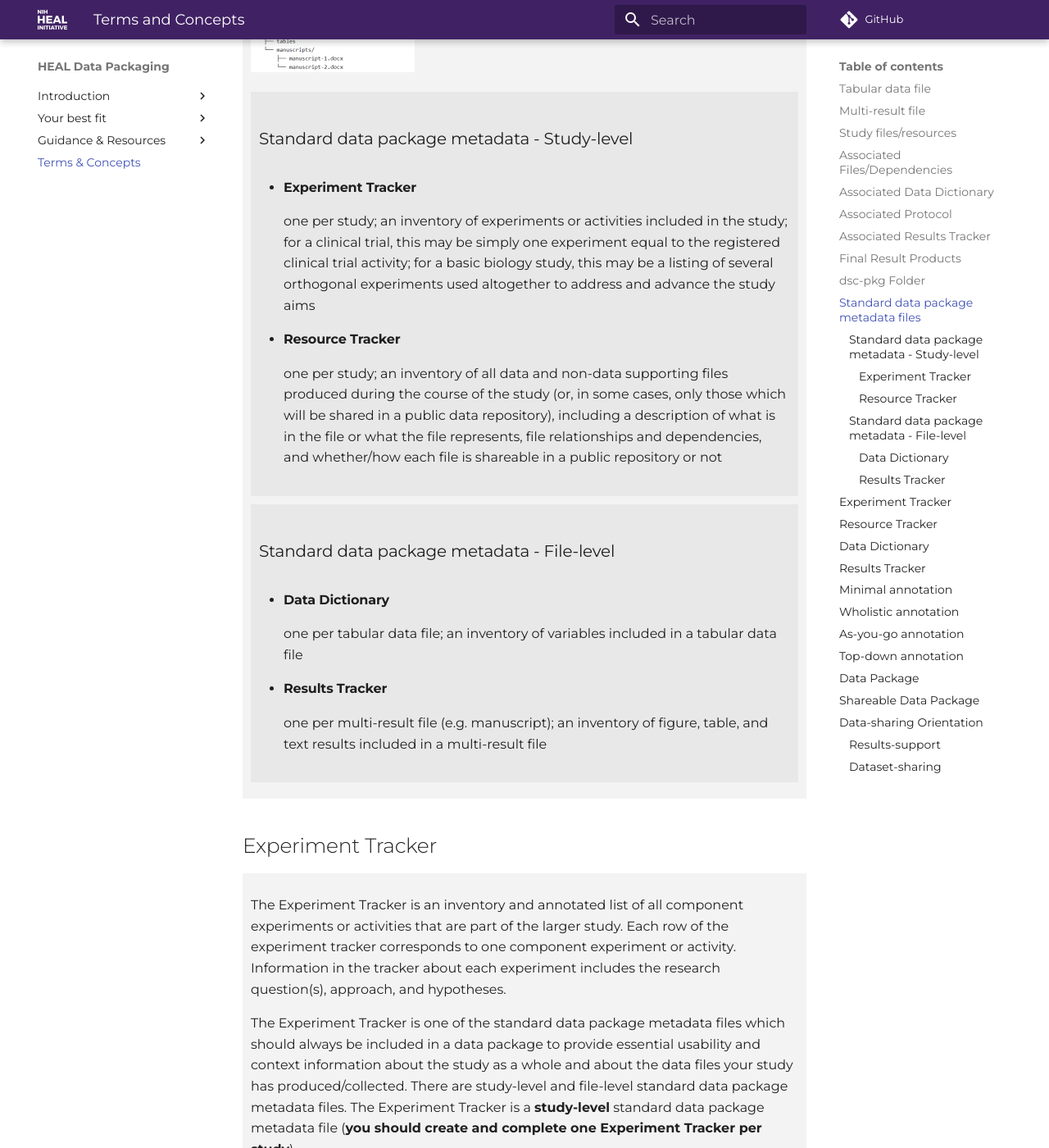
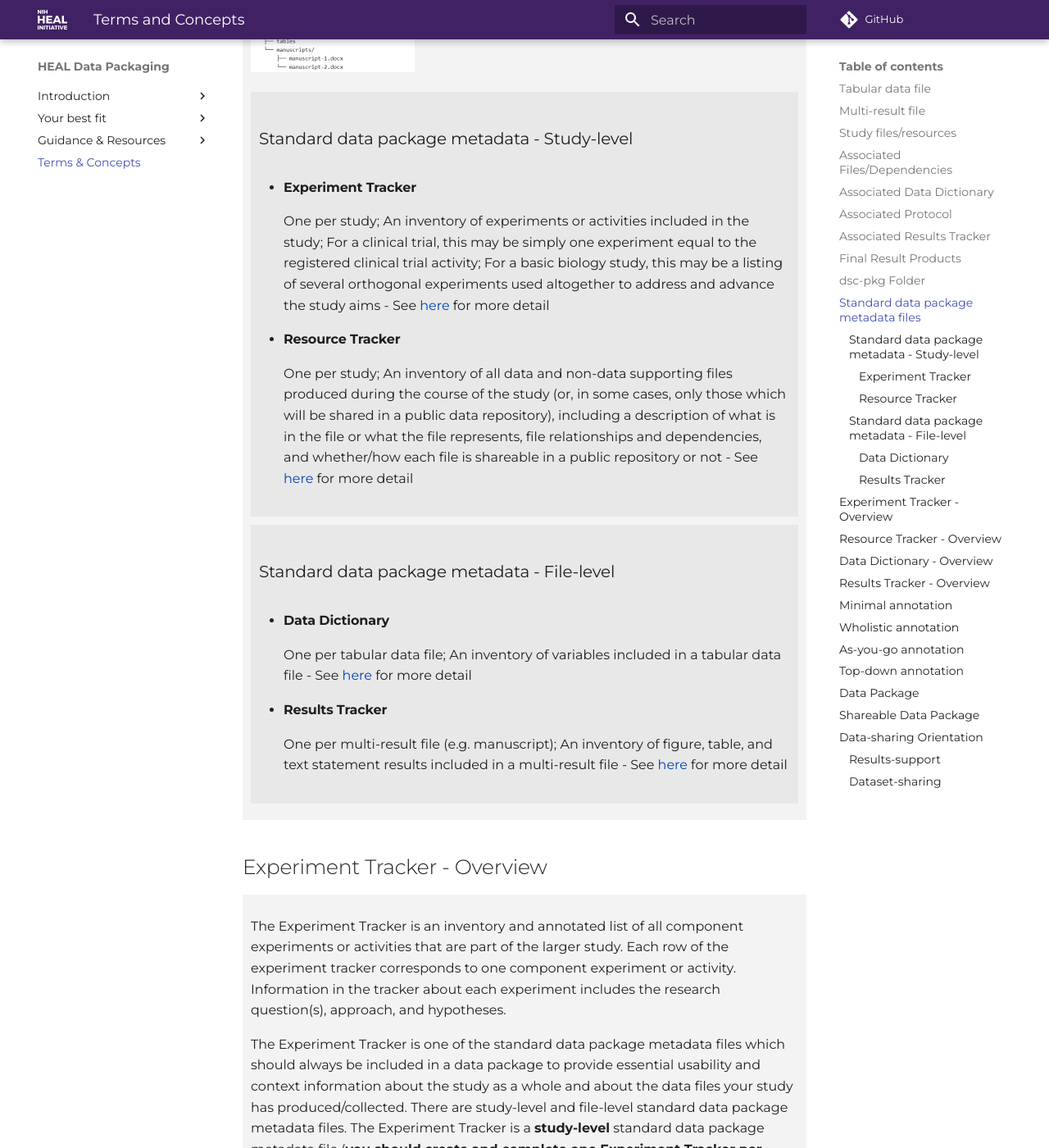
Before and after one commit to norc-heal/heal-data-pkg-guide, an MkDocs documentation site: the page built from docs/terms/index.md, in a window 1280 px wide and 1400 px high, scrolled down 4363 px. Shown: the whole window at 82% size. Built offline with MkDocs 1.6.1 and Material for MkDocs 9.7.7, drawn with Linux system fonts in a browser that asks for light colours; comment, search, counter and statistics services are not loaded; some of the changed text lies outside the part shown.

Commit message:
added links to detail on each of the standard metadata file types from standard data package metadata files entry

```diff
--- a/docs/terms/index.md
+++ b/docs/terms/index.md
@@ -132,9 +132,9 @@ Standard metadata file types that, altogether, provide essential usability and c
 ### Standard data package metadata - Study-level
 
 * #### **Experiment Tracker**
-     one per study; an inventory of experiments or activities included in the study; for a clinical trial, this may be simply one experiment equal to the registered clinical trial activity; for a basic biology study, this may be a listing of several orthogonal experiments used altogether to address and advance the study aims
+     One per study; An inventory of experiments or activities included in the study; For a clinical trial, this may be simply one experiment equal to the registered clinical trial activity; For a basic biology study, this may be a listing of several orthogonal experiments used altogether to address and advance the study aims - See [here](#experiment-tracker-overview) for more detail
 * #### **Resource Tracker**
-     one per study; an inventory of all data and non-data supporting files produced during the course of the study (or, in some cases, only those which will be shared in a public data repository), including a description of what is in the file or what the file represents, file relationships and dependencies, and whether/how each file is shareable in a public repository or not
+     One per study; An inventory of all data and non-data supporting files produced during the course of the study (or, in some cases, only those which will be shared in a public data repository), including a description of what is in the file or what the file represents, file relationships and dependencies, and whether/how each file is shareable in a public repository or not - See [here](#resource-tracker-overview) for more detail
 
 </div>
 
@@ -143,15 +143,15 @@ Standard metadata file types that, altogether, provide essential usability and c
 ### Standard data package metadata - File-level
 
 * #### **Data Dictionary**
-     one per tabular data file; an inventory of variables included in a tabular data file
+     One per tabular data file; An inventory of variables included in a tabular data file - See [here](#data-dictionary-overview) for more detail
 * #### **Results Tracker**
-     one per multi-result file (e.g. manuscript); an inventory of figure, table, and text results included in a multi-result file
+     One per multi-result file (e.g. manuscript); An inventory of figure, table, and text statement results included in a multi-result file - See [here](#results-tracker-overview) for more detail
 
 </div>
 
 </div>
 
-## Experiment Tracker
+## Experiment Tracker - Overview
 
 <div markdown="1" style="background-color:rgba(0, 0, 0, 0.0470588); text-align:left; vertical-align: top; padding:10px 10px;">
 
@@ -164,13 +164,13 @@ Please follow the links below for additional information on:
 * [Standard data package metadata files](#standard-data-package-metadata-files)
 * [Standard data package metadata files - Study-level](#standard-data-package-metadata-study-level)
 * [Experiment Tracker overview](#experiment-tracker)
-* Experiment Tracker csv template
-* Experiment Tracker field definitions
+* [Experiment Tracker csv template](../csv-templates/heal-csv-experiment-tracker.csv)
+* [Experiment Tracker schema/field definitions](../schemas/md_experiment_tracker.md)
 
 </div>
 
 
-## Resource Tracker
+## Resource Tracker - Overview
 
 <div markdown="1" style="background-color:rgba(0, 0, 0, 0.0470588); text-align:left; vertical-align: top; padding:10px 10px;">
 
@@ -183,12 +183,12 @@ Please follow the links below for additional information on:
 * [Standard data package metadata files](#standard-data-package-metadata-files)
 * [Standard data package metadata files - Study-level](#standard-data-package-metadata-study-level)
 * [Resource Tracker overview](#resource-tracker)
-* Resource Tracker csv template
-* Resource Tracker field definitions
+* [Resource Tracker csv template](../csv-templates/heal-csv-resource-tracker.csv)
+* [Resource Tracker schema/field definitions](../schemas/md_resource_tracker.md)
 
 </div>
 
-## Data Dictionary
+## Data Dictionary - Overview
 
 <div markdown="1" style="background-color:rgba(0, 0, 0, 0.0470588); text-align:left; vertical-align: top; padding:10px 10px;">
 
@@ -201,12 +201,12 @@ Please follow the links below for additional information on:
 * [Standard data package metadata files](#standard-data-package-metadata-files)
 * [Standard data package metadata files - File-level](#standard-data-package-metadata-file-level)
 * [Data Dictionary overview](#data-dictionary)
-* Data Dictionary csv template
-* Data Dictionary field definitions
+* [Data Dictionary csv template](../csv-templates/heal-csv-data-dictionary.csv)
+* [Data Dictionary schema/field definitions](../schemas/jsonschema-csvtemplate-fields_v3_manual_edits.md)
 
 </div>
 
-## Results Tracker
+## Results Tracker - Overview
 
 <div markdown="1" style="background-color:rgba(0, 0, 0, 0.0470588); text-align:left; vertical-align: top; padding:10px 10px;">
 
```
Also changed, not shown: other parts of docs/terms/index.md (+2 -2 lines).
